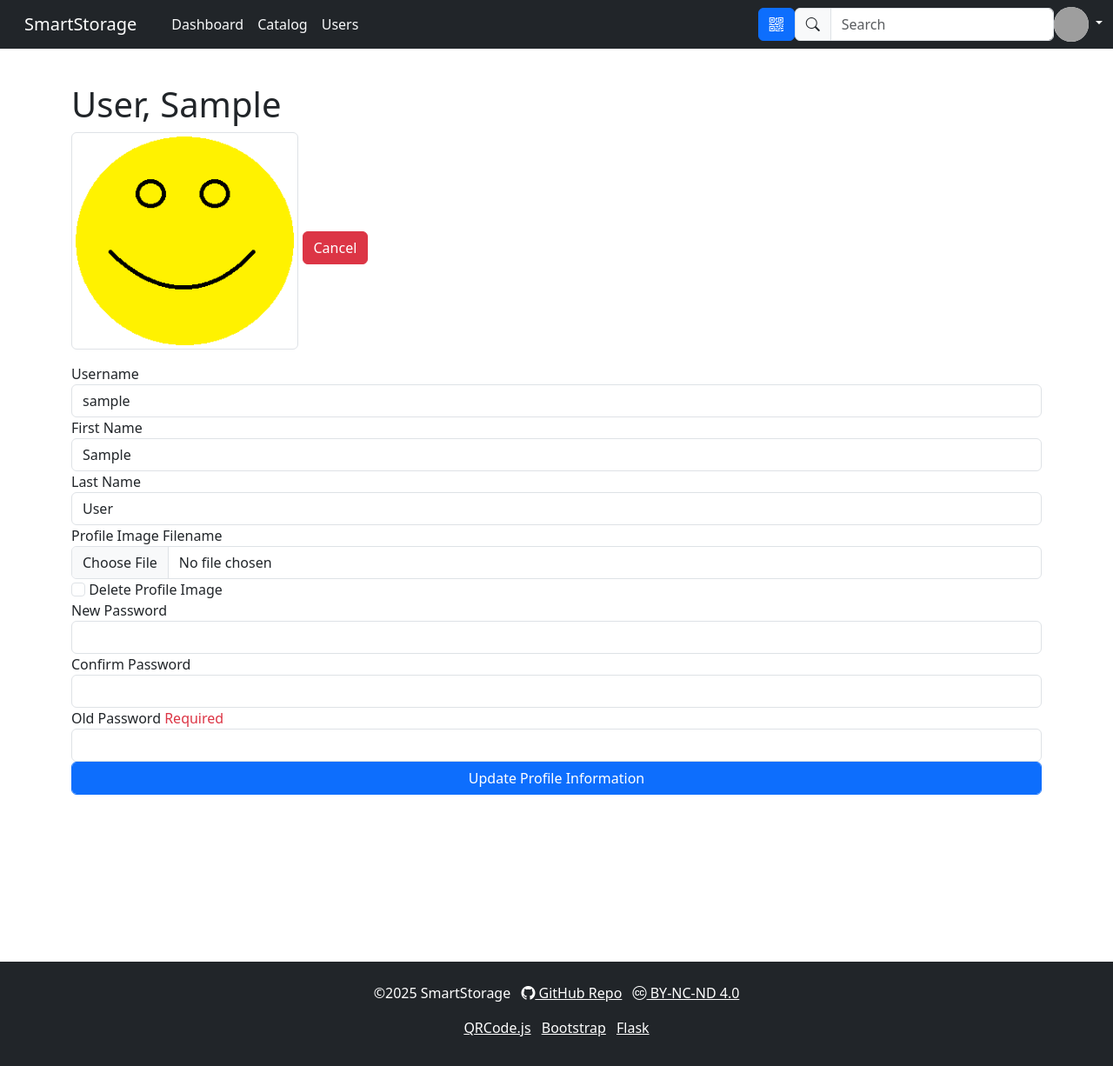
After one commit to donnerbaer/smart-storage, a Flask app: page /users/1/update in a window 1280 px wide. The commit adds this page. Shown: the whole page at 87% size. Run offline with Flask 3, Linux system fonts and the light colour scheme; the visitor is signed in with stand-in values (Sample User, id 1); data comes from the database, SQL or seed files in the repository; some libraries are stand-ins or nearby versions; grey boxes are pictures that could not be loaded.

Commit message:
update user informations

```diff
--- a/app/forms.py
+++ b/app/forms.py
@@ -1,7 +1,7 @@
 """ Flask-WTF forms. """
 
 from flask_wtf import FlaskForm
-from wtforms import StringField, PasswordField, SubmitField
+from wtforms import StringField, PasswordField, SubmitField, FileField, BooleanField
 from wtforms.validators import DataRequired, Email, EqualTo, Length, Optional
 from flask_babel import lazy_gettext as _l
 
@@ -21,3 +21,17 @@ class RegistrationForm(FlaskForm):
     first_name = StringField(_l('First Name'), validators=[Optional(), Length(max=64)])
     last_name = StringField(_l('Last Name'), validators=[Optional(), Length(max=64)])
     submit = SubmitField(_l('Submit'))
+
+
+class UserUpdateForm(FlaskForm):
+    """Form for updating user profile."""
+    username = StringField(_l('Username'), validators=[Optional(), Length(min=3, max=64)])
+    email = StringField(_l('Email'), validators=[Optional(), Email(), Length(min=6, max=120)])
+    first_name = StringField(_l('First Name'), validators=[Optional(), Length(max=64)])
+    last_name = StringField(_l('Last Name'), validators=[Optional(), Length(max=64)])
+    image = FileField(_l('Profile Image Filename'), validators=[Optional(), Length(max=256)])  # For user profile image
+    delete_image = BooleanField(_l('Delete Profile Image'), default=False, validators=[Optional()])
+    old_password = PasswordField(_l('Old Password'), validators=[DataRequired(), Length(min=8)])
+    new_password = PasswordField(_l('New Password'), validators=[Optional(), Length(min=8)])
+    confirm_password = PasswordField(_l('Confirm Password'), validators=[Optional(), EqualTo('password')])  # Fix here
+    submit = SubmitField(_l('Update Profile Information'))
--- a/app/templates/site.user.html
+++ b/app/templates/site.user.html
@@ -1,13 +1,11 @@
 {% extends 'base.html' %}
-{% block title %} {{ _("List of all users") }}{% endblock %}
+{% block title %} {{ _("Profile") }}: {{user.last_name}}, {{user.first_name}}{% endblock %}
 
 
 {% block main %}
 <h1 class="h1">{{user.last_name}}, {{user.first_name}}</h1>
 <img src="{{url_for('main.serve_user_image', filename=user.image_filename)}}" alt="User Image" class="img-thumbnail mb-3" style="height:250px">
 
-<form method="">
-
-</form>
+<a href="{{ url_for('main.update_user', user_id=user.id) }}" class="btn btn-secondary">{{ _("Update User Informations") }}</a>
 
 {% endblock %}
--- /dev/null
+++ b/app/templates/site.user.update.html
@@ -0,0 +1,58 @@
+{% extends 'base.html' %}
+{% block title %} {{ _("Update User") }}: {{user.last_name}}, {{user.first_name}}{% endblock %}
+
+
+{% block main %}
+<h1>{{ user.last_name }}, {{ user.first_name}}</h1>
+<img src="{{ url_for('main.serve_user_image', filename=user.image_filename) }}" alt="User Image" class="img-thumbnail mb-3" style="height:250px">
+<a href="{{ url_for('main.user', user_id=user.id) }}" class="btn btn-danger">{{ _("Cancel") }}</a>
+
+
+<form action="" method="POST" class="form-horizontal">
+    {{ form.hidden_tag() }}
+
+    <div class="form-group">
+        <label for="username">{{ form.username.label.text }}</label>
+        {{ form.username(class="form-control", id="username") }}
+    </div>
+
+
+    <div class="form-group">
+        <label for="first_name">{{ form.first_name.label.text }}</label>
+        {{ form.first_name(class="form-control", id="first_name") }}
+    </div>
+    <div class="form-group">
+        <label for="last_name">{{ form.last_name.label.text }}</label>
+        {{ form.last_name(class="form-control", id="last_name") }}
+    </div>
+
+    <div class="form-group">
+        <label for="image">{{ form.image.label.text }}</label>
+        {{ form.image(class="form-control", id="image") }}
+    </div>
+    <div class="form-group">
+        {{ form.delete_image(class="form-check-input") }}
+        {{ form.delete_image.label(class="form-check-label") }}
+    </div>
+    <div class="form-group">
+        <label for="new_password">{{ form.new_password.label.text }}</label>
+        {{ form.new_password(class="form-control", id="new_password") }}
+    </div>
+    <div class="form-group">
+        <label for="confirm_password">{{ form.confirm_password.label.text }}</label>
+        {{ form.confirm_password(class="form-control", id="confirm_password") }}
+    </div>
+
+
+    <div class="form-group">
+        <label for="old_password">{{ form.old_password.label.text }} <span class="text-danger">{{ _('Required') }}</span></label>
+        {{ form.old_password(class="form-control", id="old_password") }}
+    </div>
+
+    <div class="form-group">
+        {{ form.submit(class="form-control btn btn-primary", id="submit") }}
+    </div>
+
+</form>
+
+{% endblock %}
--- a/app/views/main.py
+++ b/app/views/main.py
@@ -11,6 +11,7 @@ from app.resource.storage_location.model import StorageLocation
 from app.resource.item.model import Item
 from app.user.model import User
 from app import db
+from app.forms import UserUpdateForm
 
 
 
@@ -101,6 +102,24 @@ def user(user_id):
     return render_template('site.user.html', current_user=current_user, user=user)
 
 
+@main_bp.route('/users/<int:user_id>/update', methods=['GET', 'POST'])
+@login_required
+def update_user(user_id):
+    """ Update user information """
+    user = db.session.query(User).filter_by(id=user_id).first_or_404()
+    form = UserUpdateForm(obj=user)
+
+    if form.validate_on_submit():
+        form.populate_obj(user)
+        db.session.commit()
+        return redirect(f'/users/{user.id}')
+
+    if not is_image_name_valid(user.image_filename):
+        user.image_filename = get_default_user_image()
+
+    return render_template('site.user.update.html', current_user=current_user, user=user, form=form)
+
+
 @main_bp.route('/my-profile', methods=['GET'])
 @login_required
 def my_profile():
```
